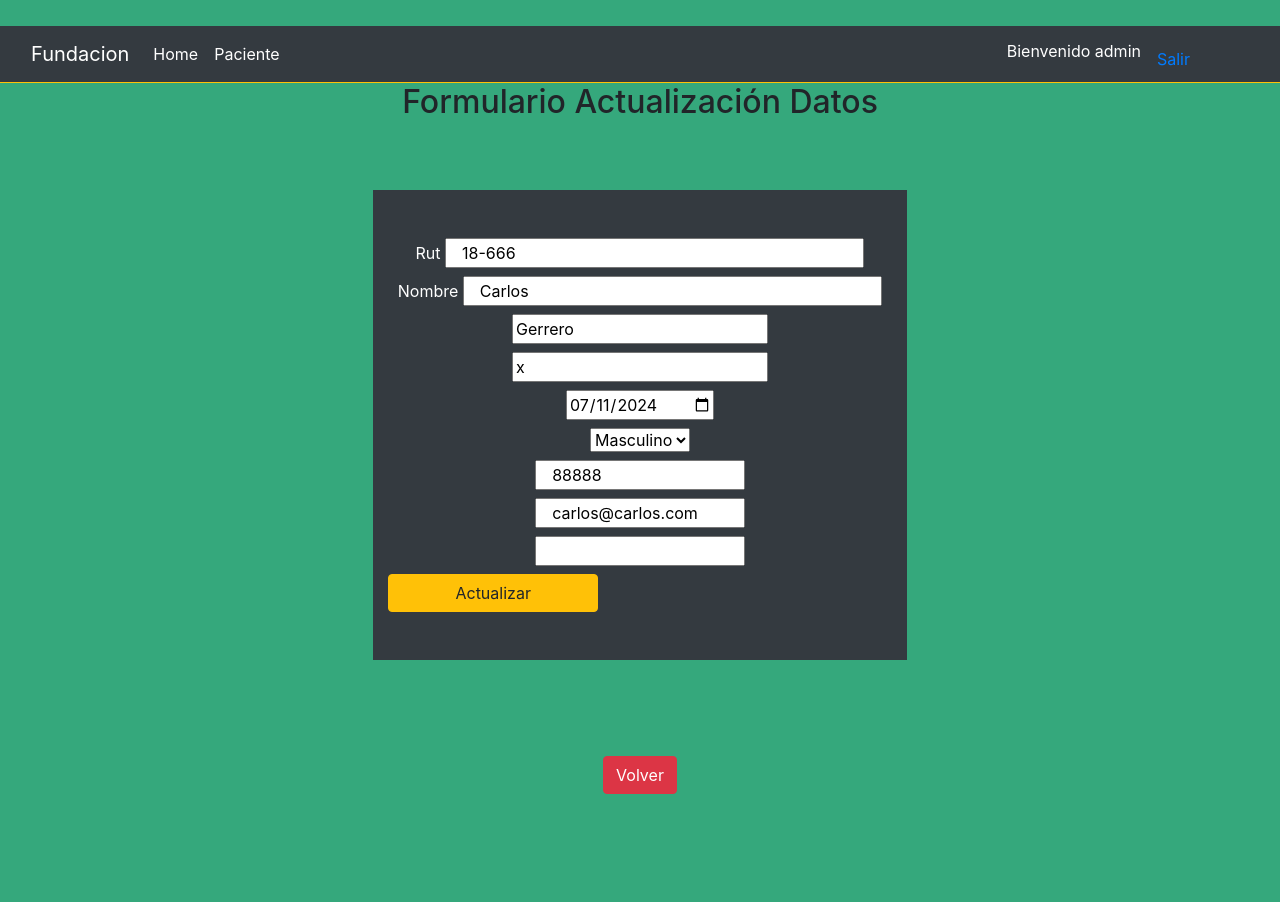
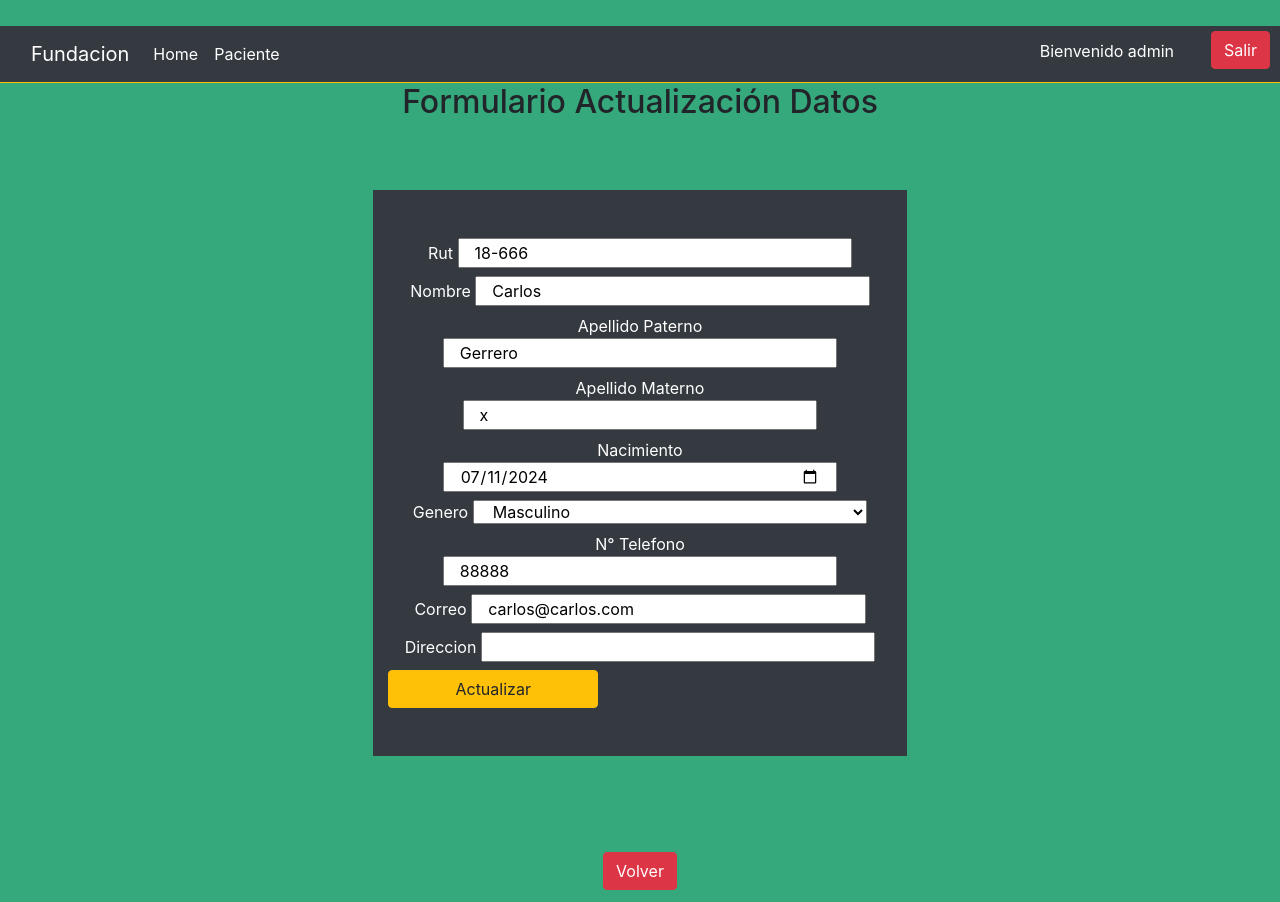
Before and after one commit to allvarezz/fundacion, a Django app: a page that uses alumnos/templates/alumnos/base.html in a window 1280 px wide. Shown: the top 902 px of the page. Before the commit the page ends 794 px from the top, so only its background shows below. Run offline with Django 5.2, Linux system fonts and the light colour scheme; a user stored in the database is signed in; data comes from the database, SQL or seed files in the repository; both versions use the stored data as it was after the commit; some libraries are stand-ins or nearby versions.

Commit message:
estelizando

```diff
--- a/alumnos/static/css/estilos.css
+++ b/alumnos/static/css/estilos.css
@@ -23,7 +23,7 @@ li{
 #acceso{
     position: absolute;
     height: 100%;
-    top: 5px;
+    top: 1px;
     right: 90px;
     display: flex;
     flex-direction: row;
@@ -32,6 +32,15 @@ li{
 #acceso{
     position: absolute;
     top: 5px;
+}
+#acceso a {
+    position: absolute;
+    top: 0;
+    right: -80px;
+}
+nav > #acesso > p{
+    color: red;
+    padding: 5px;
 }
 #idMensajes{
     padding: 50px;
@@ -45,6 +54,7 @@ li{
 }
 nav  div  ul  li a{
     transition: all 60ms ease-in-out;
+
 }
 nav  div  ul  li:hover{
     background: yellow;
@@ -61,6 +71,3 @@ form{
     flex-direction: column;
     color: white !important;
 }
-form > pre{
-    color: white;
-}
--- a/alumnos/templates/alumnos/base.html
+++ b/alumnos/templates/alumnos/base.html
@@ -28,7 +28,7 @@
             {% if request.user.is_authenticated %}
             <li class="nav-item" id="acceso">
               <p class="nav-link ">Bienvenido {{user.username}}</p>
-              <a href="{% url 'salir' %}">Salir</a>
+              <a href="{% url 'salir' %}" class="btn btn-danger">Salir</a>
             </li>
             {% else  %}
             <li class="nav-item" id="acceso">
--- a/alumnos/templates/alumnos/index.html
+++ b/alumnos/templates/alumnos/index.html
@@ -14,9 +14,9 @@
     <h1>Listado Paciente</h1>
     <br>
     <div class="container">
-        <table class="table table-sm table-hover">
+        <table class="table table-sm table-hover bg-dark text-white py-5 ">
 
-                <thead>
+                <thead class="btn-warning">
                     <tr>
 
                     <th>Rut</th>
--- a/alumnos/templates/alumnos/paciente_add.html
+++ b/alumnos/templates/alumnos/paciente_add.html
@@ -25,9 +25,9 @@
             <input class="col-lg-12 my-2" type="text" name="telefono" placeholder="Ingrese su telefono">
             <input class="col-lg-12 my-2" type="email" name="email" placeholder="Ingrese su Correo" >
             <input class="col-lg-12 my-2" type="text" name="direccion"  placeholder="Ingrese su Direccion ">
-            <input class="col-lg-2 btn btn-warning" type="submit" name="opcion" value="Agregar">
+            <input class="col-lg-2 btn btn-warning text-center" type="submit" name="opcion" value="Agregar">
         </form><br><br>
-        <a href="{% url 'paciente_list' %}" class="btn btn-danger">Volver</a><br>
+        <a href="{% url 'paciente_list' %}" class="btn btn-danger text-center">Volver</a><br>
         {% if mensaje %}
         <div id="idMensajes">
 
--- a/alumnos/templates/alumnos/paciente_edit.html
+++ b/alumnos/templates/alumnos/paciente_edit.html
@@ -9,29 +9,32 @@
         <h2>Formulario Actualización Datos</h2><br><br>
         <form action="{% url 'pacienteUpdate' %}" method="POST" class="container py-5 col-lg-5 bg-dark text-white" >
             {% csrf_token %}
-            <label for="rut">
+            <label for="rut" class="col-lg-12">
                 Rut
                 <input id="rut" class="col-lg-10" type="text" name="rut" value="{{ alumno.rut }}">
 
             </label>
-            <label for="name">
+            <label for="name" class="col-lg-12">
                 Nombre
                 <input class="col-lg-10" id="name" type="text" name="nombre" value="{{ alumno.nombre }}">
             </label>
 
-            <label for="">
-                <input  type="text" name="paterno" value="{{ alumno.apellido_paterno }}">
+            <label for="" class="col-lg-12">
+                Apellido Paterno
+                <input  class="col-lg-10"  type="text" name="paterno" value="{{ alumno.apellido_paterno }}">
 
             </label>
-            <label for="">
-                <input  type="text" name="materno" value="{{ alumno.apellido_materno }}">
+            <label for="" class="col-lg-12">Apellido Materno
+                <input  class="col-lg-9"  type="text" name="materno" value="{{ alumno.apellido_materno }}">
 
             </label>
-            <label for="">
-                <input  type="date" name="fechaNac" value="{{ alumno.fecha_nacimiento|date:'Y-m-d' }}">
+            <label for="" class="col-lg-12">
+                Nacimiento
+                <input class="col-lg-10" type="date" name="fechaNac" value="{{ alumno.fecha_nacimiento|date:'Y-m-d' }}">
             </label>
-            <label for="">
-                <select name="genero">
+            <label for="" class="col-lg-12">
+                Genero
+                <select name="genero" class="col-lg-10">
                     {% for genero in generos %}
                         {% if genero.genero == alumno.id_genero.genero %}
                             <option value="{{ genero.id_genero }}" selected>{{ genero.genero }}</option>
@@ -42,15 +45,18 @@
                 </select>
 
             </label>
-            <label for="">
-                <input class="col-lg-5" type="text" name="telefono" value="{{ alumno.telefono }}">
+            <label for=""  class="col-lg-12">
+                N° Telefono
+                <input  class="col-lg-10"  type="text" name="telefono" value="{{ alumno.telefono }}">
 
             </label>
-            <label for="">
-                <input class="col-lg-5" type="email" name="email" value="{{ alumno.email }}">
+            <label for="" class="col-lg-12">
+                Correo
+                <input  class="col-lg-10"  type="email" name="email" value="{{ alumno.email }}">
             </label>
-            <label for="">
-                <input class="col-lg-5" type="text" name="direccion" value="{{ alumno.direccion }}">
+            <label for="" class="col-lg-12">
+                Direccion
+                <input  class="col-lg-10"  type="text" name="direccion" value="{{ alumno.direccion }}">
             </label>
             <input class="col-lg-5 btn btn-warning" type="submit" name="opcion" value="Actualizar">
         </form><br><br>
```
Also changed, not shown: alumnos/templates/alumnos/paciente_list.html (+6 -6 lines), db.sqlite3.
